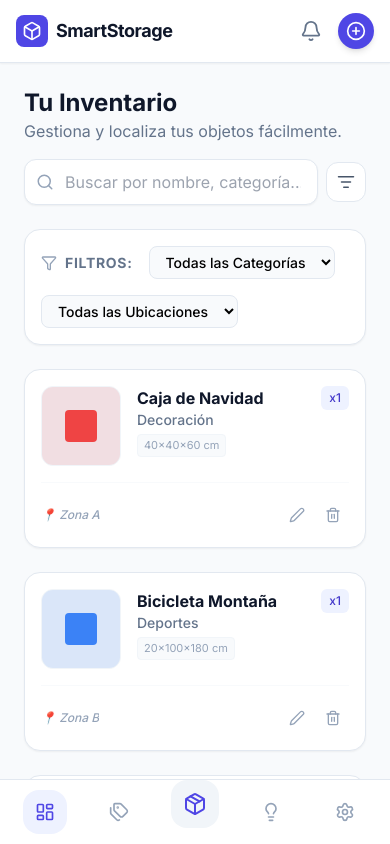
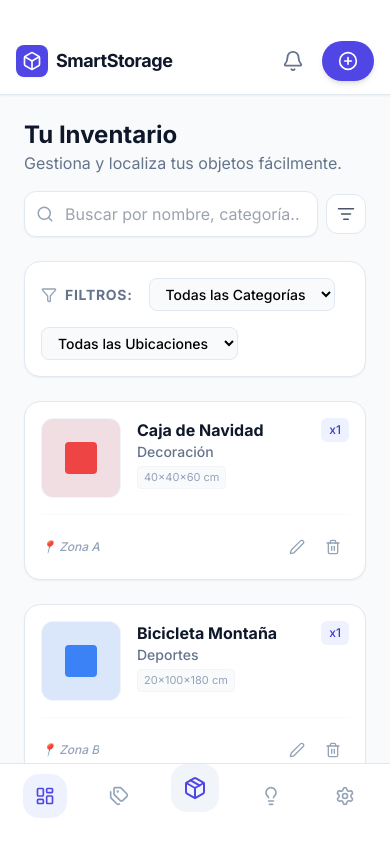
Before and after one commit to gonzamargal-sketch/Trastero-AI-Studio, a React (Vite) app: page / in a window 390 px wide. Built offline with nearby package versions, Linux system fonts and the light colour scheme.

Commit message:
Corrección final

```diff
--- a/components/Layout.tsx
+++ b/components/Layout.tsx
@@ -18,11 +18,11 @@ const Layout: React.FC<LayoutProps> = ({ children, activeView, setActiveView, on
     .sort((a, b) => new Date(a.reminderDate!).getTime() - new Date(b.reminderDate!).getTime());
 
   return (
-    <div className="flex flex-col h-screen overflow-hidden bg-slate-50 safe-top safe-bottom">
-      {/* Header */}
-      <header className="flex items-center justify-between px-4 md:px-6 py-3 md:py-4 bg-white border-b border-slate-200 shadow-sm z-30">
+    <div className="flex flex-col h-screen overflow-hidden bg-slate-50">
+      {/* Header con soporte para Safe Areas */}
+      <header className="flex items-center justify-between px-4 md:px-6 pt-10 pb-3 md:py-4 bg-white border-b border-slate-200 shadow-sm z-30 safe-top">
         <div className="flex items-center gap-2">
-          <div className="bg-indigo-600 p-1.5 md:p-2 rounded-lg">
+          <div className="bg-indigo-600 p-1.5 md:p-2 rounded-lg shadow-sm">
             <Box className="text-white w-5 h-5 md:w-6 md:h-6" />
           </div>
           <h1 className="text-lg md:text-xl font-bold text-slate-900 tracking-tight">
@@ -34,18 +34,18 @@ const Layout: React.FC<LayoutProps> = ({ children, activeView, setActiveView, on
           <div className="relative">
             <button
               onClick={() => setShowNotifications(!showNotifications)}
-              className="p-2 text-slate-500 hover:bg-slate-50 rounded-full transition-all relative"
+              className="p-2.5 text-slate-500 hover:bg-slate-50 rounded-full transition-all relative"
             >
               <Bell size={22} />
               {reminders.length > 0 && (
-                <span className="absolute top-1 right-1 w-4 h-4 bg-red-500 text-white text-[10px] flex items-center justify-center rounded-full font-bold border-2 border-white">
+                <span className="absolute top-2 right-2 w-4 h-4 bg-red-500 text-white text-[10px] flex items-center justify-center rounded-full font-bold border-2 border-white">
                   {reminders.length}
                 </span>
               )}
             </button>
 
             {showNotifications && (
-              <div className="fixed inset-x-4 md:absolute md:inset-auto md:right-0 mt-2 md:w-80 bg-white border border-slate-200 rounded-2xl shadow-2xl z-50 p-4 animate-in fade-in slide-in-from-top-2">
+              <div className="fixed inset-x-4 md:absolute md:inset-auto md:right-0 mt-3 md:w-80 bg-white border border-slate-200 rounded-2xl shadow-2xl z-50 p-4 animate-in fade-in slide-in-from-top-4">
                 <div className="flex justify-between items-center mb-3">
                   <h3 className="font-bold text-slate-900 flex items-center gap-2">
                     <Bell size={18} className="text-indigo-600" /> Recordatorios
@@ -75,10 +75,10 @@ const Layout: React.FC<LayoutProps> = ({ children, activeView, setActiveView, on
 
           <button
             onClick={onAddItem}
-            className="flex items-center gap-2 bg-indigo-600 hover:bg-indigo-700 text-white p-2 md:px-4 md:py-2 rounded-full font-medium transition-all shadow-md active:scale-95"
+            className="flex items-center gap-2 bg-indigo-600 hover:bg-indigo-700 text-white px-4 py-2.5 rounded-full font-bold transition-all shadow-md active:scale-95 text-sm"
           >
             <PlusCircle size={20} />
-            <span className="hidden md:inline">Añadir Objeto</span>
+            <span className="hidden xs:inline">Añadir</span>
           </button>
         </div>
       </header>
@@ -121,12 +121,12 @@ const Layout: React.FC<LayoutProps> = ({ children, activeView, setActiveView, on
         </aside>
 
         {/* Content Area */}
-        <main className="flex-1 overflow-auto relative bg-slate-50 pb-20 md:pb-0" onClick={() => setShowNotifications(false)}>
+        <main className="flex-1 overflow-auto relative bg-slate-50 pb-20 md:pb-0" onClick={() => { if(showNotifications) setShowNotifications(false); }}>
           {children}
         </main>
 
-        {/* Bottom Nav for Mobile */}
-        <nav className="md:hidden fixed bottom-0 left-0 right-0 bg-white border-t border-slate-200 px-2 py-2 flex justify-around items-center z-40 pb-safe">
+        {/* Bottom Nav for Mobile con soporte para Safe Areas */}
+        <nav className="md:hidden fixed bottom-0 left-0 right-0 bg-white border-t border-slate-200 px-2 pt-2 pb-6 flex justify-around items-center z-40 safe-bottom">
           <MobileNavItem icon={<LayoutDashboard size={20} />} active={activeView === 'inventory'} onClick={() => setActiveView('inventory')} />
           <MobileNavItem icon={<Tags size={20} />} active={activeView === 'categories'} onClick={() => setActiveView('categories')} />
           <MobileNavItem icon={<Package size={24} />} active={activeView === 'planner'} onClick={() => setActiveView('planner')} highlight />
--- a/index.html
+++ b/index.html
@@ -13,6 +13,10 @@
     <script src="https://cdn.tailwindcss.com"></script>
     <link href="https://fonts.googleapis.com/css2?family=Inter:wght@300;400;500;600;700&display=swap" rel="stylesheet">
     <style>
+      :root {
+        --safe-top: env(safe-area-inset-top);
+        --safe-bottom: env(safe-area-inset-bottom);
+      }
       body {
         font-family: 'Inter', sans-serif;
         background-color: #f8fafc;
@@ -22,6 +26,12 @@
       #root {
         height: 100vh;
         width: 100vw;
+      }
+      .safe-top {
+        padding-top: var(--safe-top);
+      }
+      .safe-bottom {
+        padding-bottom: var(--safe-bottom);
       }
       .initial-loader {
         display: flex;
```
